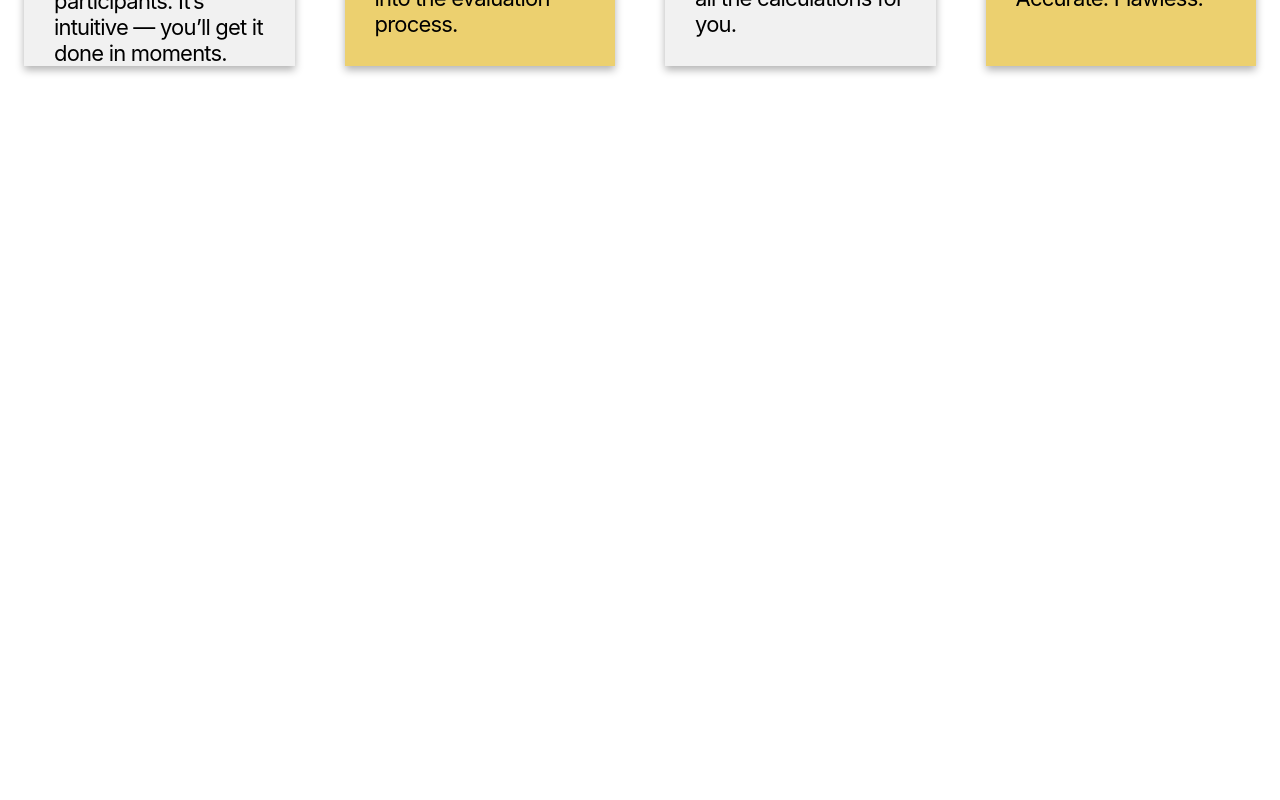
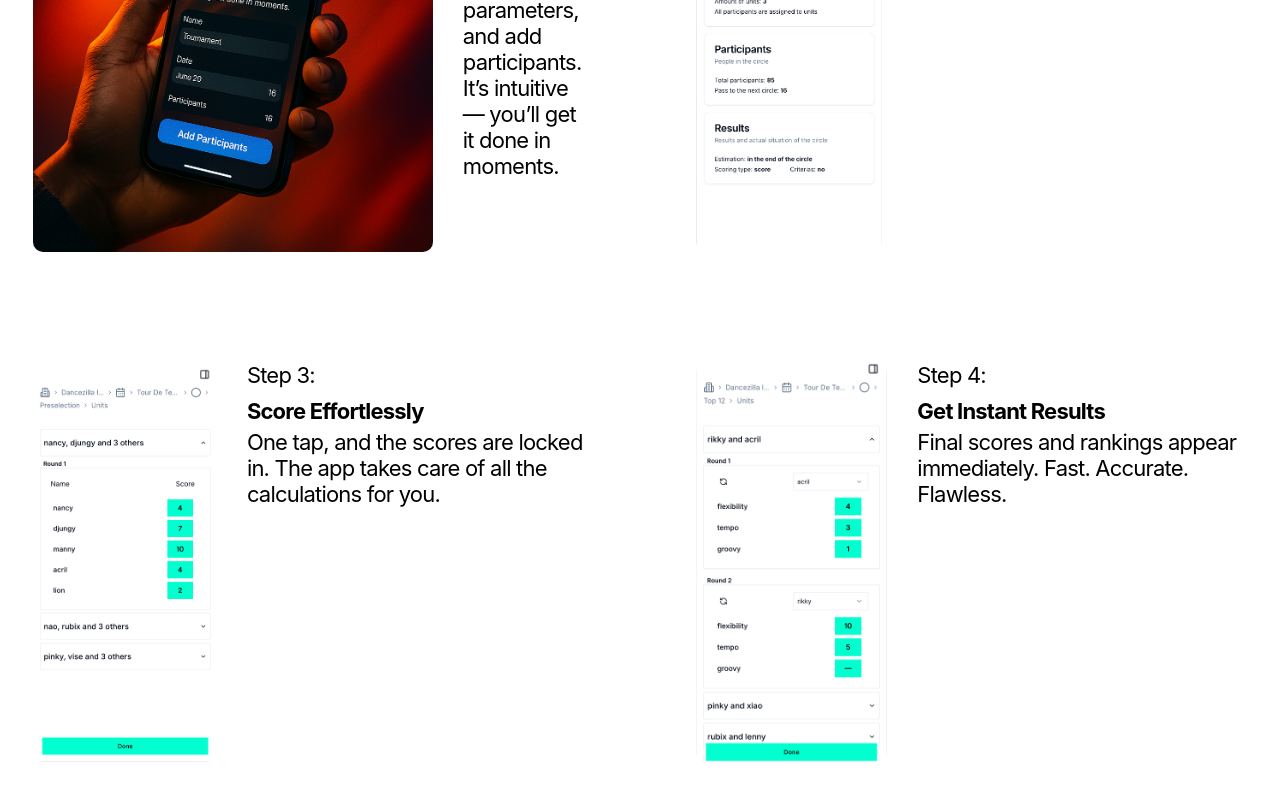
Before and after one commit to dancezilla/dz-site, a React (Vite) app: page / in a window 1280 px wide. Shown: the part 2509-3309 px from the top of the page. Before the commit the page ends 2695 px from the top, so only its background shows below. Built offline with nearby package versions, Linux system fonts and the light colour scheme.

Commit message:
grid structure

```diff
--- /dev/null
+++ b/src/_variables.scss
@@ -0,0 +1,5 @@
+$layout-breakpoint-sm: 40rem /* 640px */;
+$layout-breakpoint-md: 48rem /* 768px */;
+$layout-breakpoint-lg: 64rem /* 1024px */;
+$layout-breakpoint-xl: 80rem /* 1280px */;
+$layout-breakpoint-xl2: 96rem /* 1536px */;
--- a/src/components/Content/HowItWorks/HowItWorks.jsx
+++ b/src/components/Content/HowItWorks/HowItWorks.jsx
@@ -2,22 +2,26 @@ import styles from "./HowItWorks.module.scss";
 
 const blocks = [
   {
+    img: "/steps-img/first.png",
     step: "Step 1:",
     title: "Create a Competition",
     description:
       "Open the app, set the parameters, and add participants. It’s intuitive — you’ll get it done in moments.",
   },
   {
+    img: "/slider-screen/Screen-2.png",
     step: "Step 2:",
     title: "Start Judging",
     description: "With a single tap, select the competition and dive into the evaluation process.",
   },
   {
+    img: "/slider-screen/Screen-3.png",
     step: "Step 3:",
     title: "Score Effortlessly",
     description: "One tap, and the scores are locked in. The app takes care of all the calculations for you.",
   },
   {
+    img: "/slider-screen/Screen-4.png",
     step: "Step 4:",
     title: "Get Instant Results",
     description: "Final scores and rankings appear immediately. Fast. Accurate. Flawless.",
@@ -30,9 +34,12 @@ export function HowItWorks() {
       <div className={styles.blocks}>
         {blocks.map((block, i) => (
           <div key={i} className={`${styles.block} `}>
-            <p className={styles.step}>{block.step}</p>
-            <h2 className={styles.title}>{block.title}</h2>
-            <p className={styles.description}>{block.description}</p>
+            <img src={block.img} />
+            <div className={styles.blockContent}>
+              <p className={styles.step}>{block.step}</p>
+              <h2 className={styles.title}>{block.title}</h2>
+              <p className={styles.description}>{block.description}</p>
+            </div>
           </div>
         ))}
       </div>
--- a/src/components/Content/HowItWorks/HowItWorks.module.scss
+++ b/src/components/Content/HowItWorks/HowItWorks.module.scss
@@ -1,3 +1,5 @@
+
+
 .howItWorks {
   margin-top: 120px;
   margin-bottom: 120px;
@@ -11,39 +13,34 @@
 
 .blocks {
   margin-top: 50px;
-  display: flex;
-  flex-wrap: nowrap; /* Либо wrap и поставить фикс w/h в ruleBlock.css для блока, но будут сьезжать автоматом*/
+  display: grid;
+  grid-template-columns: 1fr;
   gap: 50px;
   justify-content: center;
-
-  & > div:nth-child(even) {
-    background-color: #ECD06F;
-  }
-
-  & > div:nth-child(even) > p.step {
-    color: #000000;
+  @media (width >= 40rem){
+    grid-template-columns: 1fr 1fr;
   }
 }
 
 .block {
-  width: 22%;
-  /* width: 280px;
-    height: 306px;*/
-  padding: 0 30px;
-  background-color: #f1f1f1;
-  box-shadow: 0 4px 8px rgba(0, 0, 0, 0.3);
+  display: flex;
+  justify-content: space-between;
+  padding: 30px;
   text-align: left;
-}
+  gap: 30px;
+  // border: 1px solid rgb(203, 203, 203);
+  // border-radius: 10px;
 
   .step {
     font-size: 22px;
     color: #000000;
-  padding-top: 30px;
+    padding-bottom: 10px;
   }
 
-h2 .title{
+  h2.title{
     font-size: 22px;
     color: #000000;
+    padding-bottom: 5px;
   }
 
   p {
@@ -54,3 +51,12 @@ p {
   .description {
     color: black;
   }
+
+  img {
+    width: 400px;
+    height: 400px;
+    object-fit: cover;
+    border-radius: 10px;
+  }
+
+}
--- a/src/index.scss
+++ b/src/index.scss
@@ -1,3 +1,4 @@
+@use "variables";
 // CSS Reset
 *,
 *::before,
@@ -71,20 +72,20 @@ body {
 
 .container {
   width: 100%;
-  @media (width >= 40rem /* 640px */) {
-    max-width: 40rem /* 640px */;
+  @media (width >= variables.$layout-breakpoint-sm) {
+    max-width: variables.$layout-breakpoint-sm;
   }
-  @media (width >= 48rem /* 768px */) {
-    max-width: 48rem /* 768px */;
+  @media (width >= variables.$layout-breakpoint-md) {
+    max-width: variables.$layout-breakpoint-md;
   }
-  @media (width >= 64rem /* 1024px */) {
-    max-width: 64rem /* 1024px */;
+  @media (width >= variables.$layout-breakpoint-lg) {
+    max-width: variables.$layout-breakpoint-lg;
   }
-  @media (width >= 80rem /* 1280px */) {
-    max-width: 80rem /* 1280px */;
+  @media (width >= variables.$layout-breakpoint-xl) {
+    max-width: variables.$layout-breakpoint-xl;
   }
-  @media (width >= 96rem /* 1536px */) {
-    max-width: 96rem /* 1536px */;
+  @media (width >= variables.$layout-breakpoint-xl2) {
+    max-width: variables.$layout-breakpoint-xl2;
   }
 }
 .container {
```
Also changed, not shown: public/steps-img/first.png (added). Lines whose indentation alone changed are shown as unchanged.
